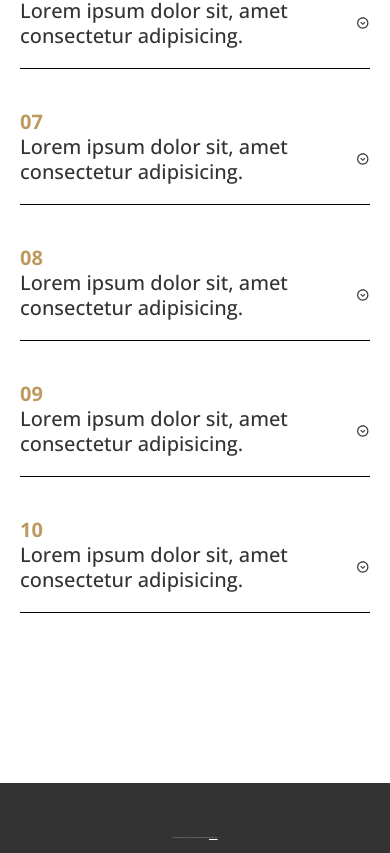
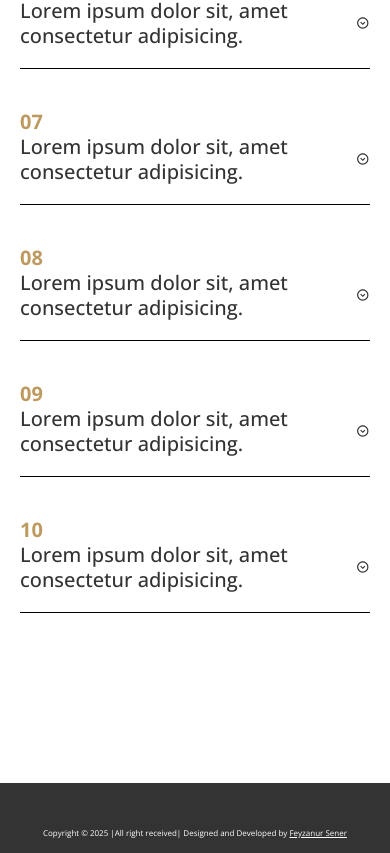
Before and after one commit to feyzanrsnr/Online_Therapy_Website, a React (Vite) app: page / in a window 390 px wide. Shown: the part 4558-5411 px from the top of the page. Built offline with nearby package versions, Linux system fonts and the light colour scheme; a web font is replaced by a local one.

Commit message:
responsive

```diff
--- a/src/scss/_styles.scss
+++ b/src/scss/_styles.scss
@@ -421,7 +421,7 @@ h3{
     }
 
     @media(max-width: 768px){
-        font-size: $font-size-sm;
+        font-size: .5rem;
         padding: auto $space-md;
     }
 }
```
